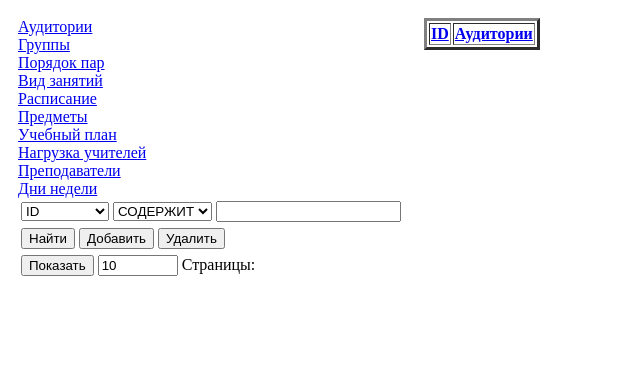
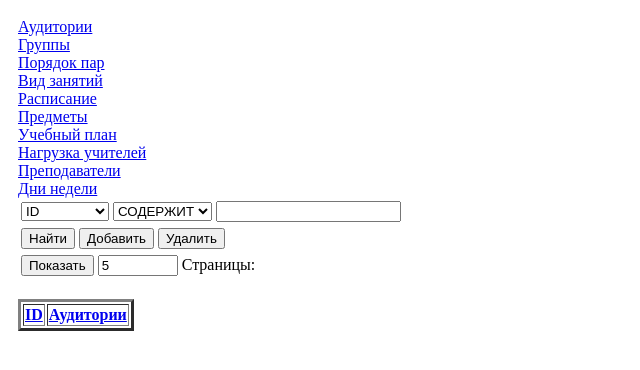
Before and after one commit to LuckThemAll/DB, a Flask app: page / in a window 1280 px wide. Shown: the top 370 px of the page, without its empty margins (0-640 px from the left). Run offline with Flask 2, Linux system fonts and the light colour scheme; data that the repository does not hold is empty.

Commit message:
style update

```diff
--- a/ScheduleDB/app.py
+++ b/ScheduleDB/app.py
@@ -20,7 +20,7 @@ class SearchParameters:
 
 class Paging:
     def __init__(self, records):
-        self.recs_on_page = int(request.args.get('recs_on_page', 10))
+        self.recs_on_page = int(request.args.get('recs_on_page', 5))
         self.recs_count = len(records)
         self.pages_count = int(ceil(self.recs_count / self.recs_on_page))
         self.current_page = request.args.get('current_page', 1, type=int)
@@ -28,7 +28,7 @@ class Paging:
             self.page = 1
 
     def select_recs(self, records):
-        start = (self.current_page-1) * self.recs_on_page
+        start = (self.current_page - 1) * self.recs_on_page
         return [records[i] for i in range(start + self.recs_on_page) if start <= i < len(records)]
 
 
--- a/ScheduleDB/templates/main.html
+++ b/ScheduleDB/templates/main.html
@@ -4,7 +4,7 @@
      <link href="static/style.css">
 </head>
 <body>
-    <div class="left_col" style="float: left; padding: 10px;">
+    <div class="left_col" style="padding: 10px;">
         <menu style="list-style: none; margin: 0; padding-left: 0">
             {% with s = selected_table_index %}
                 {% for table in tables %}
```
